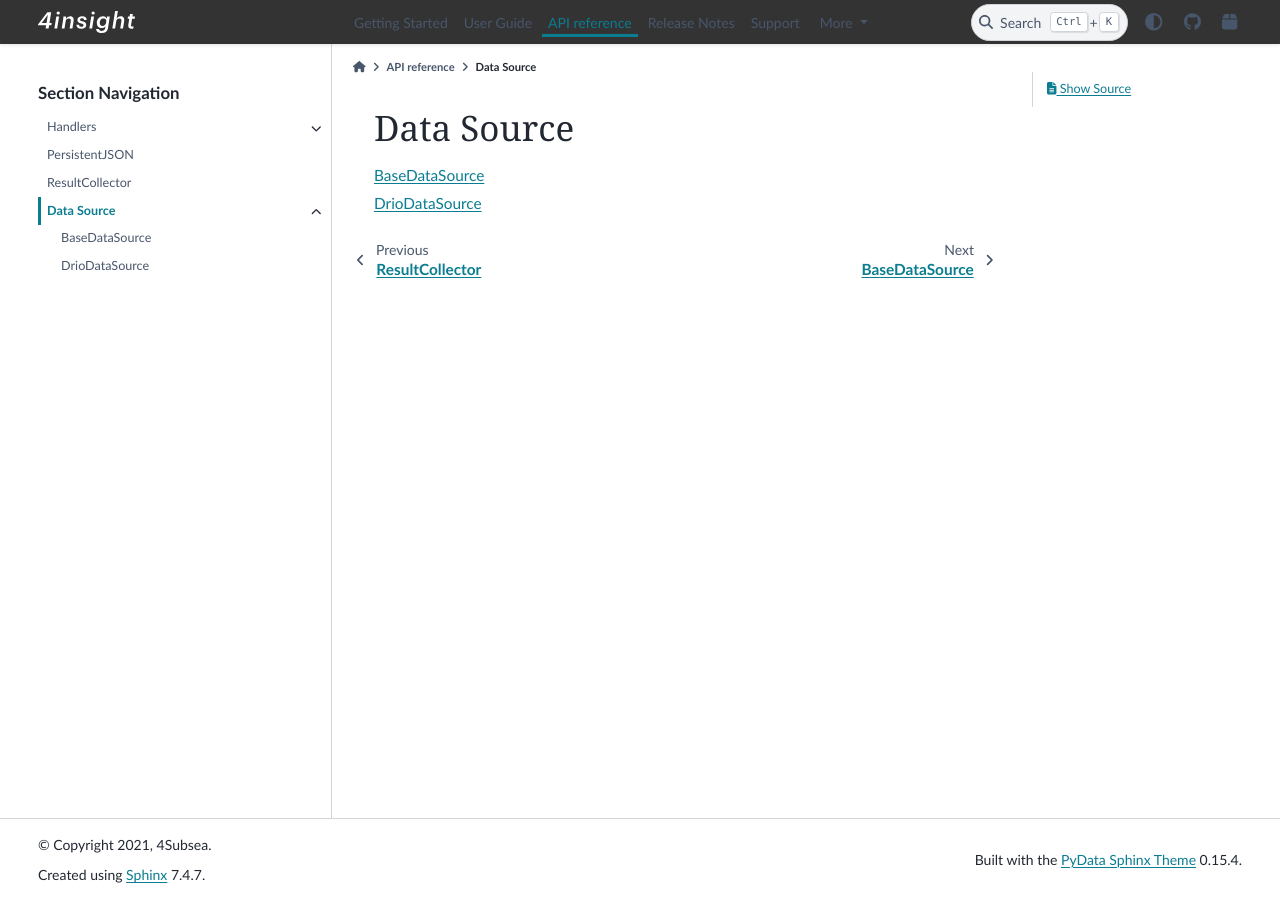
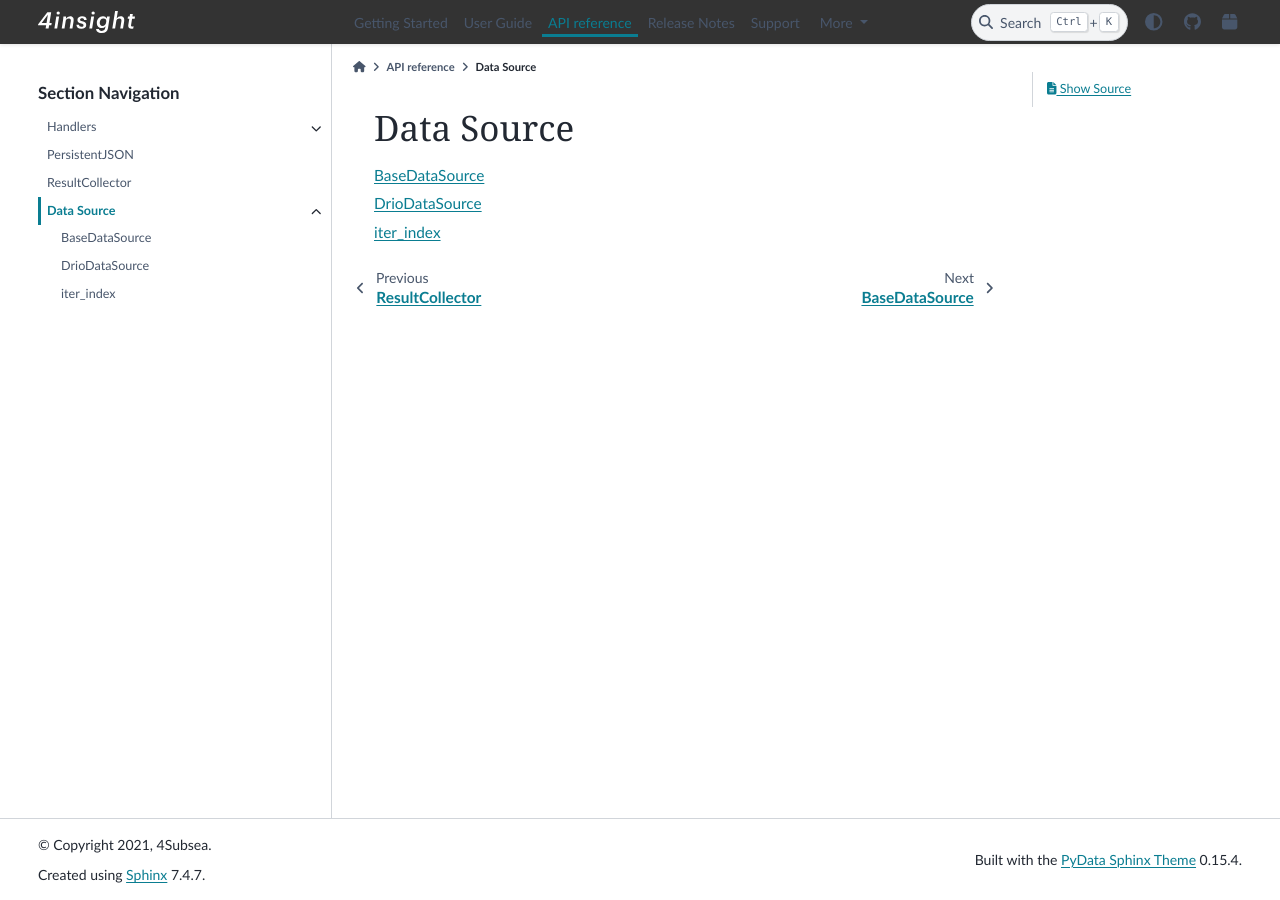
Before and after one commit to 4Subsea/fourinsight-engineroom-utils-python, a Sphinx documentation site: the page built from docs/api_ref/data_source/index.rst, in a window 1280 px wide. Built offline with Sphinx 7.4.7 and the PyData theme 0.15.4, drawn with Linux system fonts in a browser that asks for light colours.

Commit message:
some changes

```diff
--- a/docs/api_ref/data_source/index.rst
+++ b/docs/api_ref/data_source/index.rst
@@ -6,3 +6,4 @@ Data Source
 
    base_data_source
    drio_data_source
+   iter_index
--- /dev/null
+++ b/docs/api_ref/data_source/iter_index.rst
@@ -0,0 +1,5 @@
+iter_index
+==========
+
+.. automodule:: fourinsight.engineroom.utils.iter_index
+    :members:
--- a/docs/api_ref/index.rst
+++ b/docs/api_ref/index.rst
@@ -2,9 +2,6 @@ API reference
 =============
 This section gives an overview of all public ``fourinsight.engineroom.utils`` objects,
 functions and methods.
-
-All classes and functions exposed in ``fourinsight.engineroom.utils`` namespace
-are presented in this page. Sub-modules are presented in their seperate pages:
 
 .. toctree::
    :maxdepth: 1
--- a/docs/user_guide/basic_concepts/handlers.rst
+++ b/docs/user_guide/basic_concepts/handlers.rst
@@ -6,7 +6,7 @@ Handlers
 Some of the core functionality provided by :mod:`fourinsight.engineroom.utils` relies
 on handlers that facilitate downloading and uploading of text content from a source.
 The source can be a local file, an Azure Storage Blob, or any other suitable storage
-place. Two handlers, the :class:`LocalFileHandler` and the :class:`AzureBlobHandler`
+place. Two handlers, the :class:`~fourinsight.engineroom.utils.LocalFileHandler` and the :class:`AzureBlobHandler`
 are available out-of-the-box. :ref:`Custom handlers<custom_handlers>` are easily set up by inheriting from
 :class:`~fourinsight.engineroom.utils.core.BaseHandler`.
 
```
